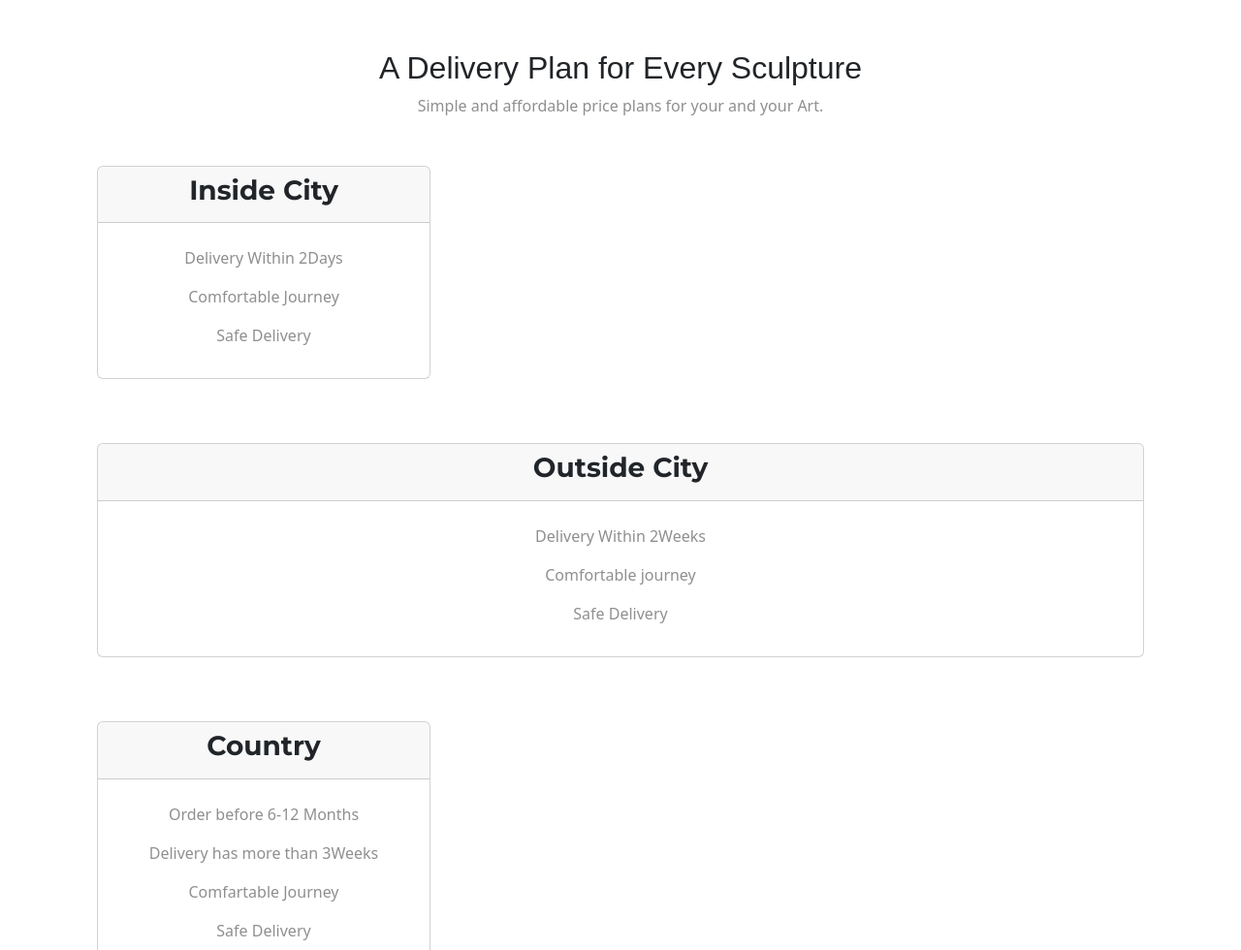
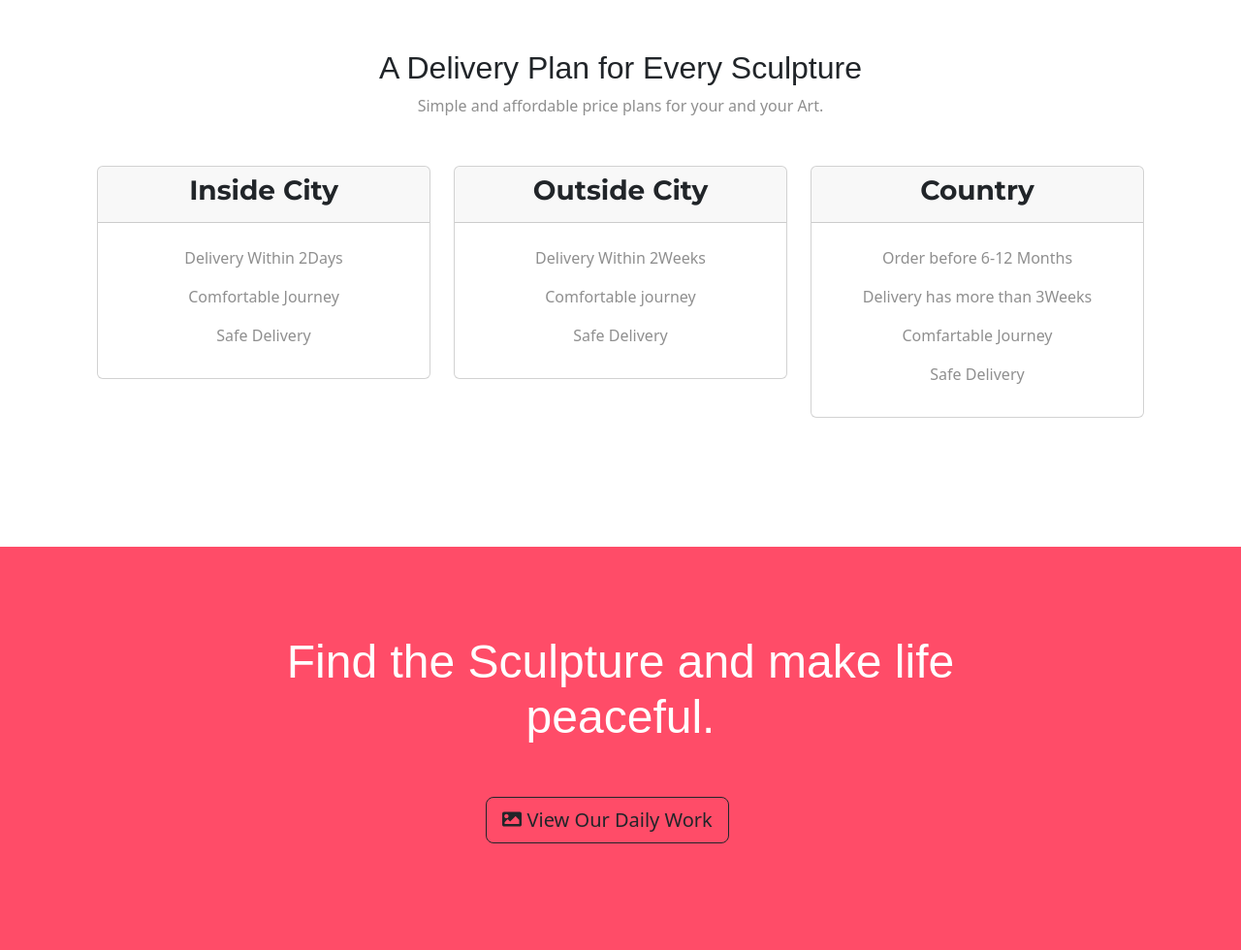
Before and after one commit to Abinash-k/AbinashSculptures, a plain HTML site: page index.html in a window 1280 px wide. Shown: the part 1820-2800 px from the top of the page at 97% size. Drawn offline with nearby package versions, Linux system fonts and the light colour scheme.

Commit message:
Update index.html

```diff
--- a/index.html
+++ b/index.html
@@ -151,7 +151,7 @@
       </div>
     </div>
 
-    <div class="pricing-column col-log-4 ">
+    <div class="pricing-column col-lg-4 ">
 
   <div class="card">
     <div class="card-header">
```
